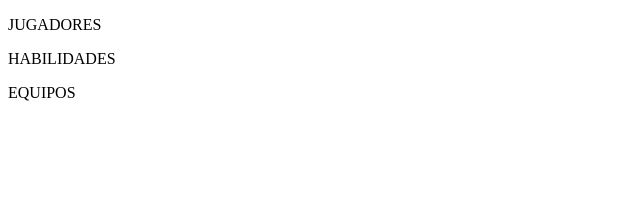
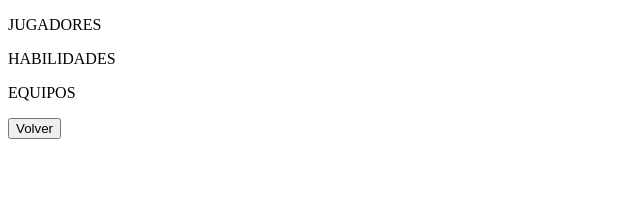
Before and after one commit to bragonip/teams-builder, a React (Vite) app: page / in a window 1280 px wide. Shown: the top 208 px of the page, without its empty margins (0-640 px from the left). Built offline with nearby package versions, Linux system fonts and the light colour scheme.

Commit message:
deepseek

```diff
--- a/src/App.jsx
+++ b/src/App.jsx
@@ -348,6 +348,7 @@ const App = () =>{
                     </DragDropContext>
                 </div>
             </div>)}
+            <button onClick={() => setScreen("main")}>Volver</button>
         </div>
     )
 };
```
